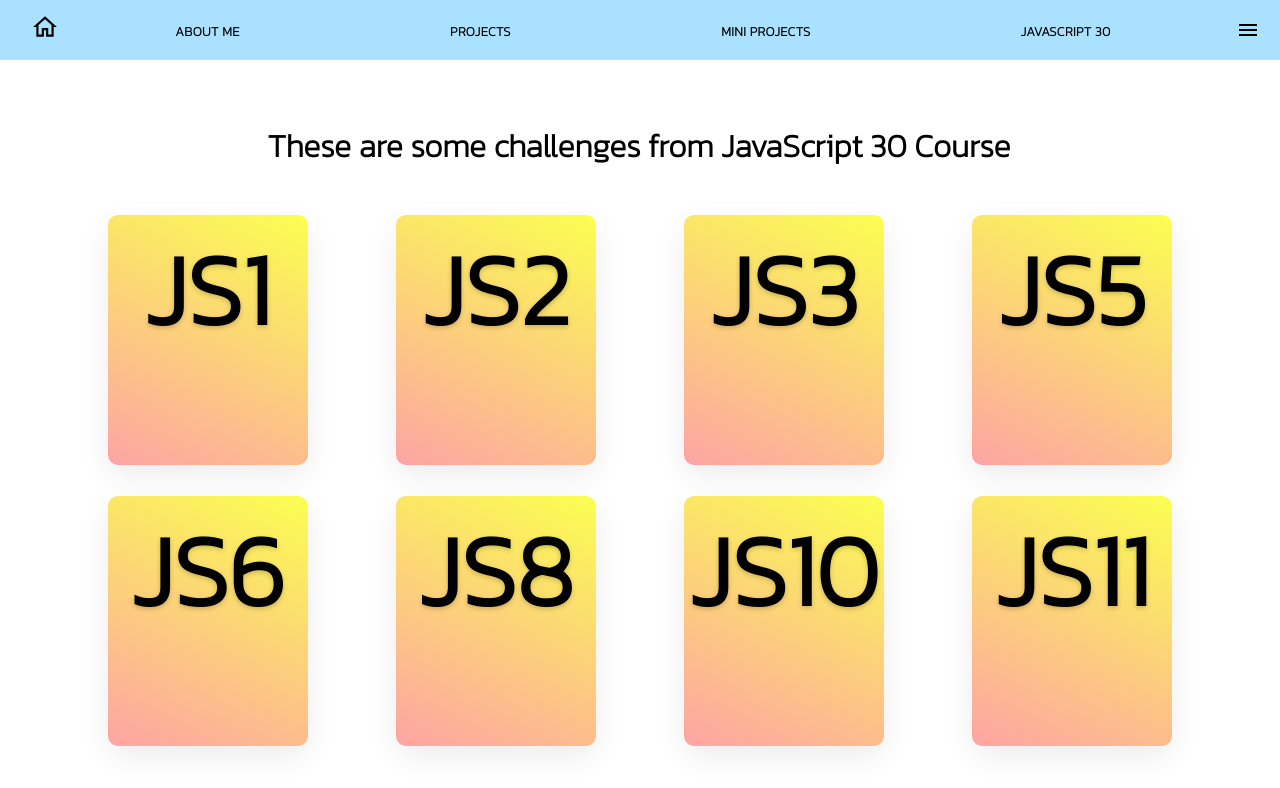
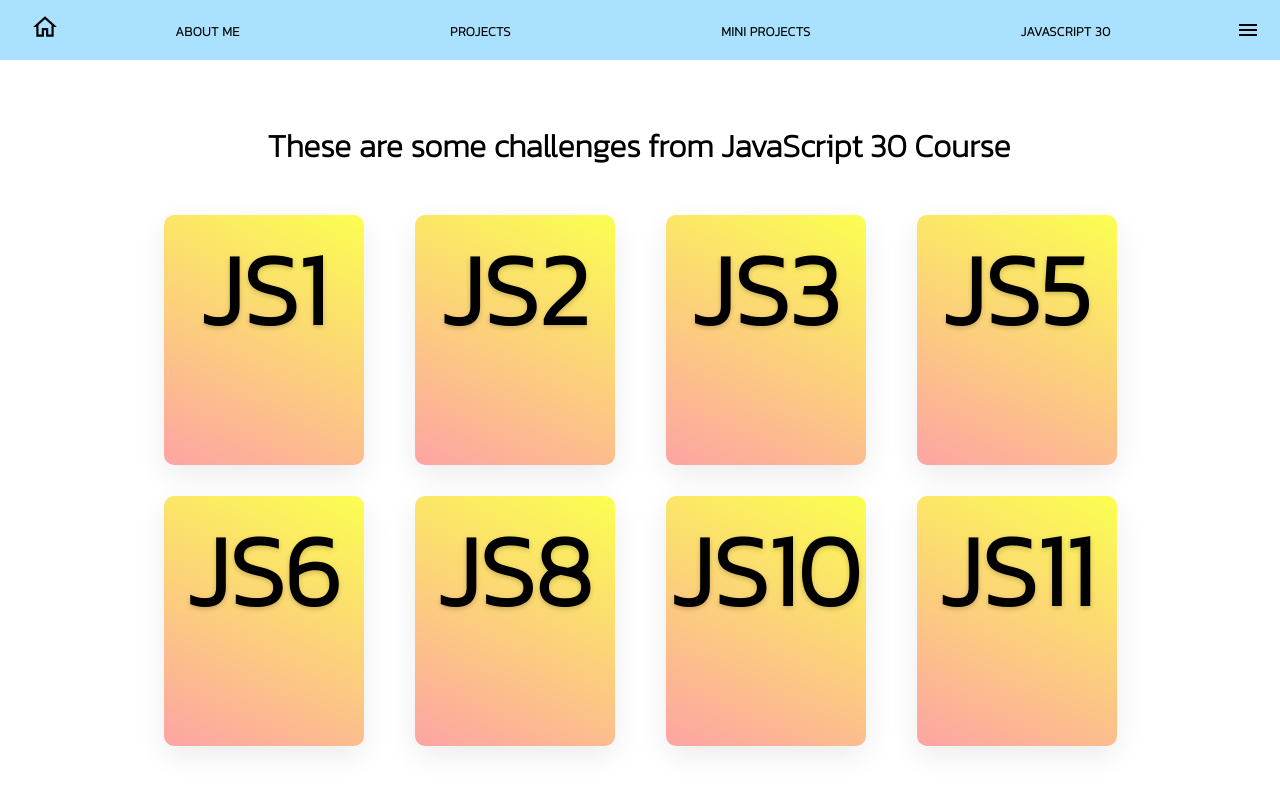
Before and after one commit to Netsujr/renato-react-portfolio, a React (Create React App) app: page /javascript30 in a window 1280 px wide. Shown: the top 788 px of the page. Built offline with nearby package versions, Linux system fonts and the light colour scheme.

Commit message:
fixed body isue

```diff
--- a/src/components/CSS/js30.css
+++ /dev/null
@@ -1,9 +0,0 @@
-@import url("https://fonts.googleapis.com/css2?family=Righteous&display=swap");
-
-body {
-  display: flex;
-  justify-content: center;
-  align-items: center;
-  font-family: "Righteous", cursive !important;
-  min-height: 100vh;
-}
--- a/src/components/Javascript30.js
+++ b/src/components/Javascript30.js
@@ -2,12 +2,13 @@ import React from 'react';
 import styled from 'styled-components';
 import GithubIcon from "../images/Icons/github-original.svg";
 import website from "../images/Icons/website.png";
-import "./CSS/js30.css"
+// import url("https://fonts.googleapis.com/css2?family=Righteous&display=swap");
 
 function Js30() {
 
   return (
-    <><ItemText>
+    <><CardBody>
+    <ItemText>
       <h1>These are some challenges from JavaScript 30 Course</h1>
     </ItemText>
     <CardContainer>
@@ -163,11 +164,21 @@ function Js30() {
             <h2>JS11</h2>
           </div>
         </Card>
-      </CardContainer></>
+      </CardContainer>
+    </CardBody></>
   );
 }
 
 export default Js30;
+
+const CardBody = styled.div`
+  display: flex;
+  justify-content: center;
+  align-items: center;
+  flex-direction: column;
+  font-family: "Righteous", cursive !important;
+  min-height: 100vh;
+`;
 
 const CardContainer = styled.div`
   max-width: 90vw;
```
